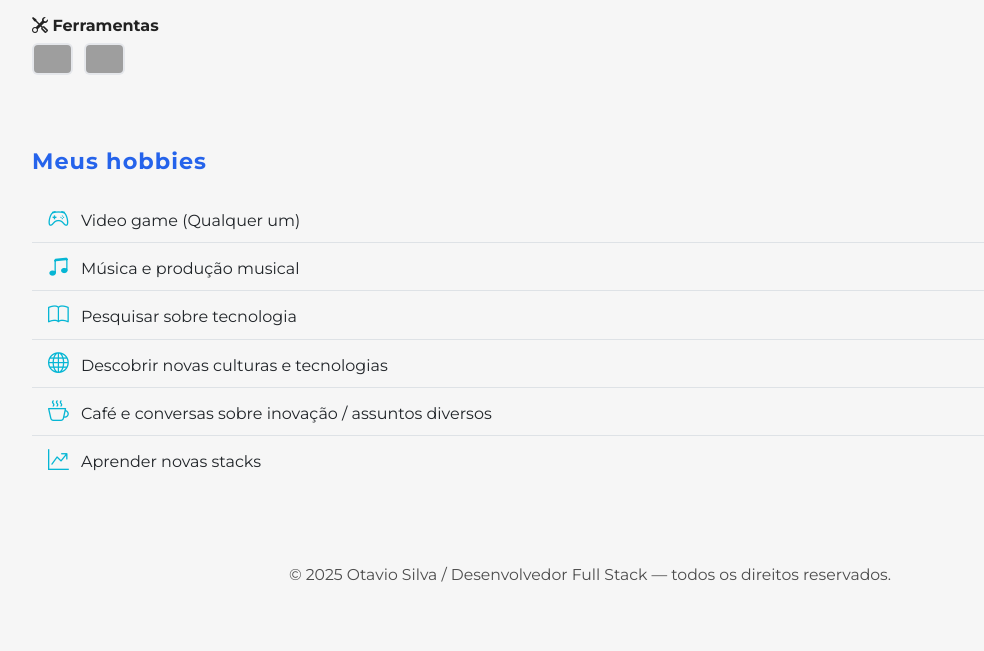
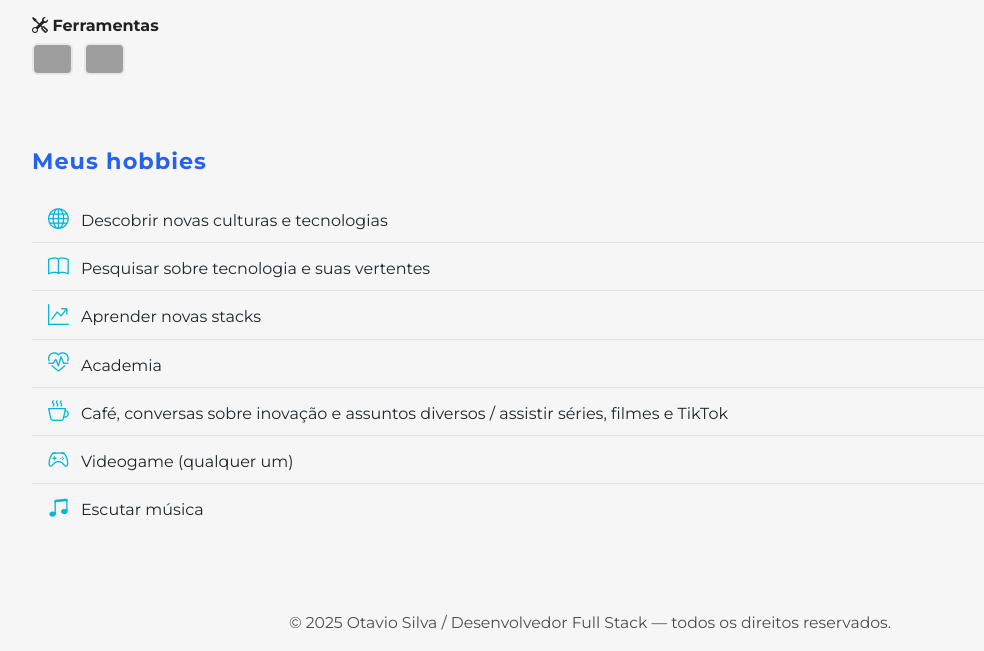
Before and after one commit to Otavio1661/portfolio, a plain HTML site: page index.html in a window 1280 px wide. Shown: the part 1737-2388 px from the top of the page, without its empty margins (50-1034 px from the left). Before the commit the page ends 2340 px from the top, so only its background shows below. Drawn offline with nearby package versions, Linux system fonts and the light colour scheme; grey boxes are pictures that could not be loaded.

Commit message:
ajustes hobbies

```diff
--- a/index.html
+++ b/index.html
@@ -511,12 +511,13 @@
     <section class="container mt-5" id="hobbies">
         <div class="section-title">Meus hobbies</div>
         <ul class="list-group list-group-flush hobbies-list">
-            <li class="list-group-item bg-transparent"><i class="bi bi-controller"></i> Video game (Qualquer um)</li>
-            <li class="list-group-item bg-transparent"><i class="bi bi-music-note-beamed"></i> Música e produção musical</li>
-            <li class="list-group-item bg-transparent"><i class="bi bi-book"></i> Pesquisar sobre tecnologia</li>
             <li class="list-group-item bg-transparent"><i class="bi bi-globe"></i> Descobrir novas culturas e tecnologias</li>
-            <li class="list-group-item bg-transparent"><i class="bi bi-cup-hot"></i> Café e conversas sobre inovação / assuntos diversos</li>
+            <li class="list-group-item bg-transparent"><i class="bi bi-book"></i> Pesquisar sobre tecnologia e suas vertentes</li>
             <li class="list-group-item bg-transparent"><i class="bi bi-graph-up-arrow"></i> Aprender novas stacks</li>
+            <li class="list-group-item bg-transparent"><i class="bi bi-heart-pulse"></i> Academia</li>
+            <li class="list-group-item bg-transparent"><i class="bi bi-cup-hot"></i> Café, conversas sobre inovação e assuntos diversos / assistir séries, filmes e TikTok</li>
+            <li class="list-group-item bg-transparent"><i class="bi bi-controller"></i> Videogame (qualquer um)</li>
+            <li class="list-group-item bg-transparent"><i class="bi bi-music-note-beamed"></i> Escutar música</li>
         </ul>
     </section>
 
```
